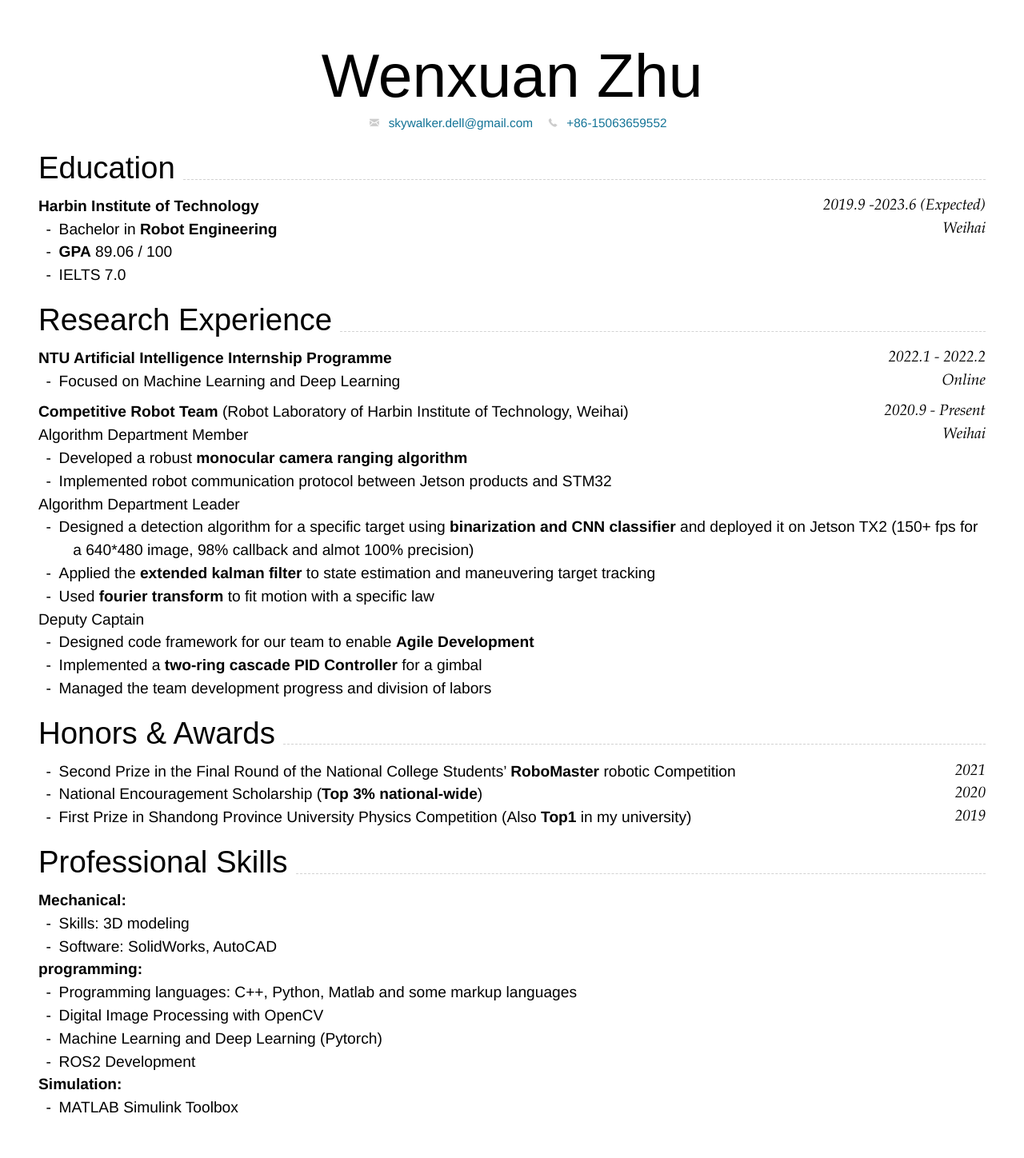
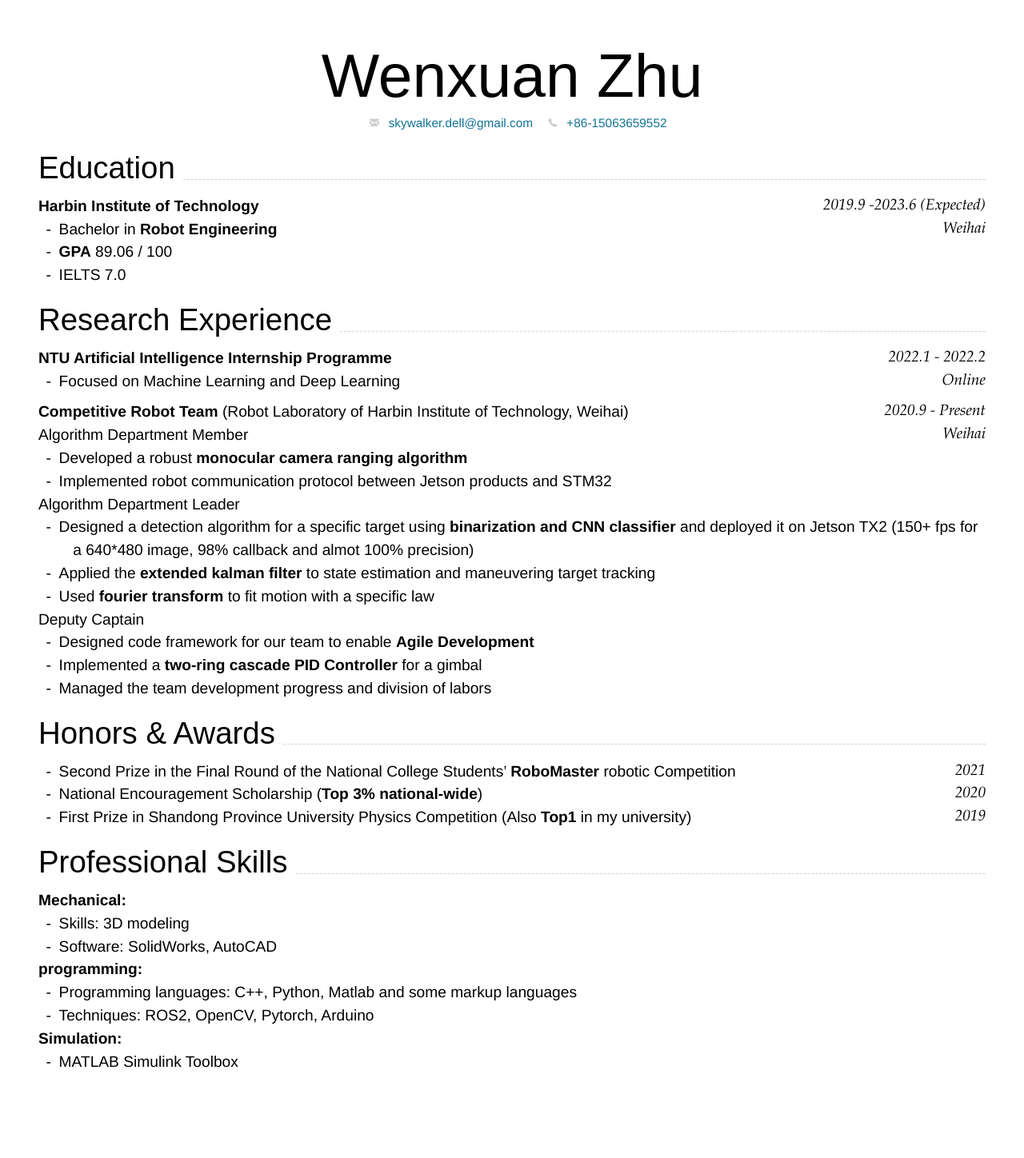
Before and after one commit to skywalker-dell/CV, a Jekyll site: the page built from index.md, in a window 1280 px wide. Shown: the whole page at 80% size. Built offline with Jekyll 4.4.1, drawn with Linux system fonts in a browser that asks for light colours; nearby versions of some CDN libraries; after the commit the page ends 1390 px from its top, so only the background shows below that.

Commit message:
change skills

```diff
--- a/index.md
+++ b/index.md
@@ -96,11 +96,12 @@ Deputy Captain<br>
 
 **programming:**
 - Programming languages: C++, Python, Matlab and some markup languages
-- Digital Image Processing with OpenCV
-- Machine Learning and Deep Learning (Pytorch)
+- Techniques: ROS2, OpenCV, Pytorch, Arduino
+<!-- - Digital Image Processing with OpenCV -->
+<!-- - Machine Learning and Deep Learning (Pytorch) -->
   <!-- - Linux Development -->
   <!-- - ROS2 Development and Embedded System Development -->
-- ROS2 Development
+<!-- - ROS2 Development -->
 
 
 **Simulation:**
```
